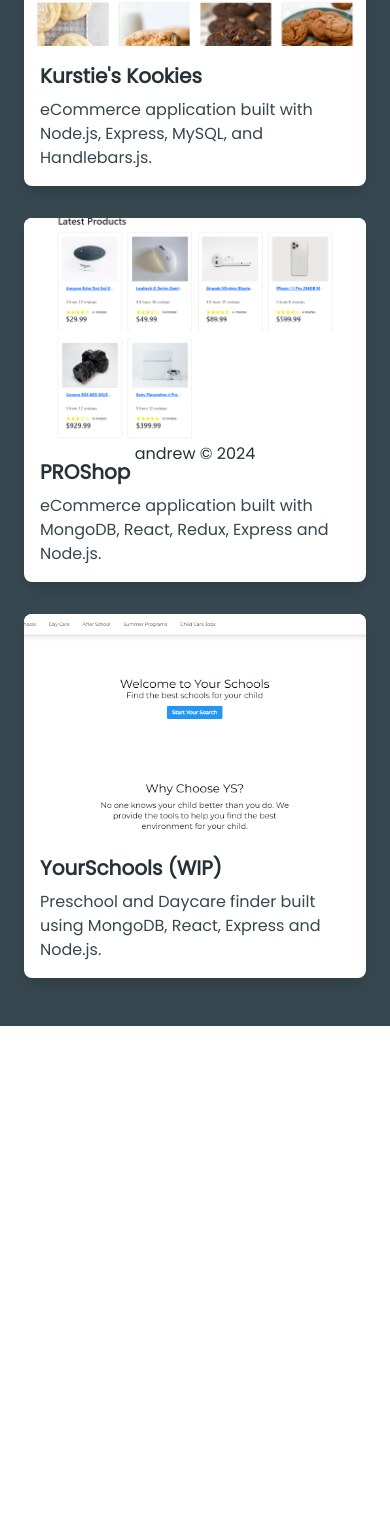
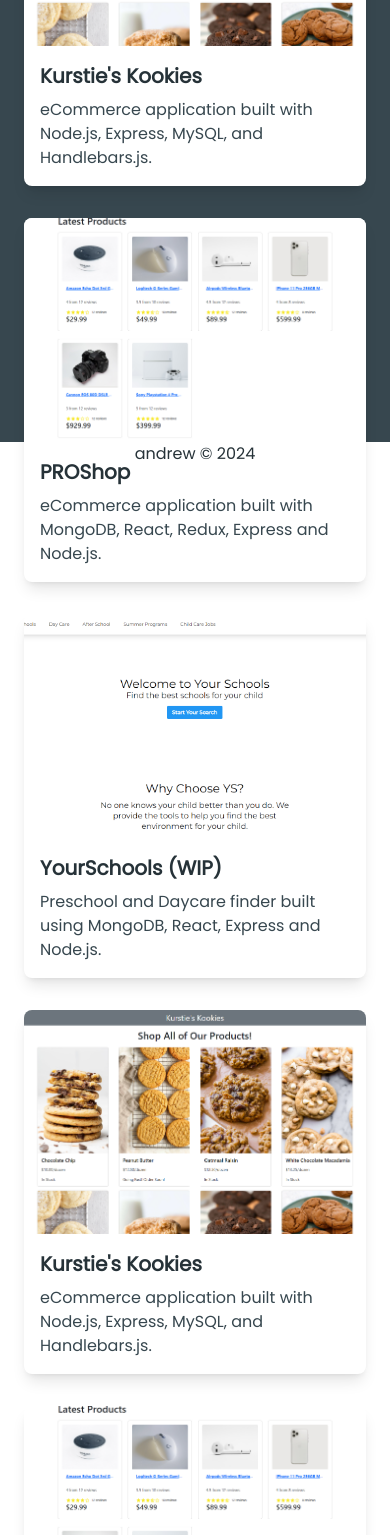
Before and after one commit to AndrewCMonson/portfolio, a React (Vite) app: page /projects in a window 390 px wide. Shown: the part 446-1981 px from the top of the page. Before the commit the page ends 1472 px from the top, so only its background shows below. Built offline with nearby package versions, Linux system fonts and the light colour scheme.

Commit message:
add inital contactPage, project page, and project files

```diff
--- a/src/components/ContactForm.jsx
+++ b/src/components/ContactForm.jsx
@@ -86,6 +86,11 @@
 								</div>
 							</div>
 						</div>
+						{sent && (
+							<Typography color="green" className="mt-2">
+								Email sent!
+							</Typography>
+						)}
 						<Button className="mt-6 bg-blue-gray-700" fullWidth type="submit">
 							{sent ? 'Sent!' : 'Send it'}
 						</Button>
--- /dev/null
+++ b/src/components/Project.jsx
@@ -0,0 +1,36 @@
+import PropTypes from "prop-types";
+
+const Project = ({project}) => {
+  return (
+		<>
+			<div className="md:hover:-translate-y-1 md:hover:-translate-x-1 bg-white shadow-lg hover:shadow-xl rounded-lg overflow-hidden">
+				<a
+					href={project.src}
+					target="_blank"
+					rel="noreferrer"
+				>
+					<img
+						src={project.img}
+						alt=""
+						className="w-full h-56 object-cover object-center"
+					/>
+					<div className="p-4">
+						<h3 className="text-xl font-bold text-blue-gray-900 mb-2">
+							{project.name}
+						</h3>
+						<p className="text-blue-gray-800">
+							{project.description}
+						</p>
+					</div>
+				</a>
+			</div>
+		</>
+	);
+}
+
+Project.propTypes = {
+    project: PropTypes.object.isRequired
+}
+
+
+export default Project
--- a/src/components/Projects.jsx
+++ b/src/components/Projects.jsx
@@ -5,25 +5,8 @@
 const Projects = () => {
 	return (
 		<>
-			<div id="projects" className="py-12 px-6 bg-blue-gray-800">
 			<div className="container mx-auto">
-					<div className="text-center mb-12">
-						<h2 className="text-4xl font-bold text-white mb-4">Projects</h2>
-						<p className="text-blue-gray-200">
-							Here are some of the projects I&apos;ve worked on recently.
-						</p>
-						<p className="text-blue-gray-200">
-							You can check out my Github{' '}
-							<a
-								href="https://www.github.com/AndrewCMonson"
-								target="_blank"
-								rel="noreferrer"
-								className="underline underline-offset-2 hover:text-white"
-							>
-								here
-							</a>
-						</p>
-					</div>
+
 
 				<div className="grid grid-cols-1 w-100 gap-8 md:grid-cols-2 lg:grid-cols-3">
 					<div className="md:hover:-translate-y-1 md:hover:-translate-x-1 bg-white shadow-lg hover:shadow-xl rounded-lg overflow-hidden">
@@ -42,8 +25,77 @@
 									Kurstie&apos;s Kookies
 								</h3>
 								<p className="text-blue-gray-800">
-										eCommerce application built with Node.js, Express, MySQL,
-										and Handlebars.js.{' '}
+									eCommerce application built with Node.js, Express, MySQL, and
+									Handlebars.js.{' '}
+								</p>
+							</div>
+						</a>
+					</div>
+
+					<div className="md:hover:-translate-y-1 md:hover:-translate-x-1 bg-white shadow-lg hover:shadow-xl rounded-lg overflow-hidden">
+						<a
+							href="https://www.github.com/AndrewCMonson/proshop"
+							target="_blank"
+							rel="noreferrer"
+						>
+							<img
+								src={proShop}
+								alt=""
+								className="w-full h-56 object-cover object-center"
+							/>
+							<div className="p-4">
+								<h3 className="text-xl font-bold text-blue-gray-900 mb-2">
+									PROShop
+								</h3>
+								<p className="text-blue-gray-800">
+									eCommerce application built with MongoDB, React, Redux,
+									Express and Node.js.
+								</p>
+							</div>
+						</a>
+					</div>
+
+					<div className="md:hover:-translate-y-1 md:hover:-translate-x-1 bg-white shadow-lg hover:shadow-xl rounded-lg overflow-hidden">
+						<a
+							href="https://www.github.com/AndrewCMonson/no-name-react"
+							target="_blank"
+							rel="noreferrer"
+						>
+							<img
+								src={yourSchools}
+								alt=""
+								className="w-full h-56 object-cover object-center"
+							/>
+
+							<div className="p-4">
+								<h3 className="text-xl font-bold text-blue-gray-900 mb-2">
+									YourSchools (WIP)
+								</h3>
+								<p className="text-blue-gray-800">
+									Preschool and Daycare finder built using MongoDB, React,
+									Express and Node.js.
+								</p>
+							</div>
+						</a>
+					</div>
+					<div className="md:hover:-translate-y-1 md:hover:-translate-x-1 bg-white shadow-lg hover:shadow-xl rounded-lg overflow-hidden">
+						<a
+							href="https://www.github.com/AndrewCMonson/kursties-kookies"
+							target="_blank"
+							rel="noreferrer"
+						>
+							<img
+								src={kookies}
+								alt=""
+								className="w-full h-56 object-cover object-center"
+							/>
+							<div className="p-4">
+								<h3 className="text-xl font-bold text-blue-gray-900 mb-2">
+									Kurstie&apos;s Kookies
+								</h3>
+								<p className="text-blue-gray-800">
+									eCommerce application built with Node.js, Express, MySQL, and
+									Handlebars.js.{' '}
 								</p>
 							</div>
 						</a>
@@ -97,7 +149,6 @@
 					</div>
 				</div>
 			</div>
-			</div>
 		</>
 	);
 };
--- a/src/main.jsx
+++ b/src/main.jsx
@@ -6,9 +6,9 @@
 	RouterProvider
 } from 'react-router-dom'
 import About from './pages/About';
-import Projects from './components/Projects';
+import ProjectPage from './pages/ProjectPage.jsx';
 import Resume from './pages/Resume';
-import ContactForm from './components/ContactForm';
+import ContactPage from './pages/ContactPage';
 import ReactDOM from 'react-dom/client';
 import App from './App.jsx';
 import './index.css';
@@ -18,9 +18,9 @@
 		<Route path="/" element={<App />} >
 			<Route index={true} path='/' element={<About />} />
 			<Route path='/about' element={<About />} />
-			<Route path='/projects' element={<Projects />} />
+			<Route path='/projects' element={<ProjectPage />} />
 			<Route path='/resume' element={<Resume />} />
-			<Route path='/contact' element={<ContactForm />} />
+			<Route path='/contact' element={<ContactPage />} />
 		</Route>
 	)
 );
--- a/src/pages/About.jsx
+++ b/src/pages/About.jsx
@@ -4,7 +4,6 @@
 const About = () => {
 	return (
 		<>
-			<div className=""></div>
 			<Hero />
 			<AboutMe />
 		</>
--- /dev/null
+++ b/src/pages/ContactPage.jsx
@@ -0,0 +1,10 @@
+import ContactForm from "../components/ContactForm"
+
+const ContactPage = () => {
+  return (
+    <>
+        <ContactForm/>
+    </>
+  )
+}
+export default ContactPage
--- a/src/pages/LandingPage.jsx
+++ /dev/null
@@ -1,6 +0,0 @@
-const LandingPage = () => {
-  return (
-    <div>LandingPage</div>
-  )
-}
-export default LandingPage
--- /dev/null
+++ b/src/pages/ProjectPage.jsx
@@ -0,0 +1,27 @@
+import Projects from "../components/Projects"
+
+const ProjectPage = () => {
+  return (
+		<section id="projects" className="h-full py-12 px-6 bg-blue-gray-800">
+			<div className="text-center mb-12">
+				<h2 className="text-4xl font-bold text-white mb-4">Projects</h2>
+				<p className="text-blue-gray-200">
+					Here are some of the projects I&apos;ve worked on recently.
+				</p>
+				<p className="text-blue-gray-200">
+					You can check out my Github{' '}
+					<a
+						href="https://www.github.com/AndrewCMonson"
+						target="_blank"
+						rel="noreferrer"
+						className="underline underline-offset-2 hover:text-white"
+					>
+						here
+					</a>
+				</p>
+			</div>
+			<Projects />
+		</section>
+	);
+}
+export default ProjectPage
```
Also changed, not shown: src/data/projects.js (added). Lines whose indentation alone changed are shown as unchanged.
